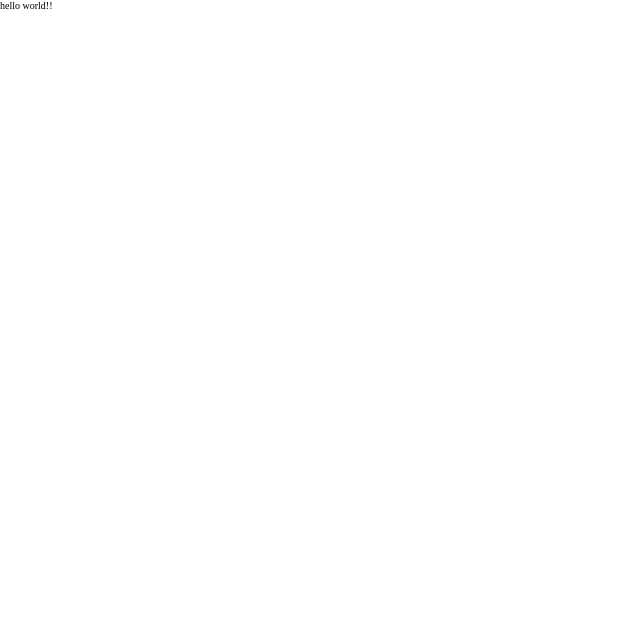
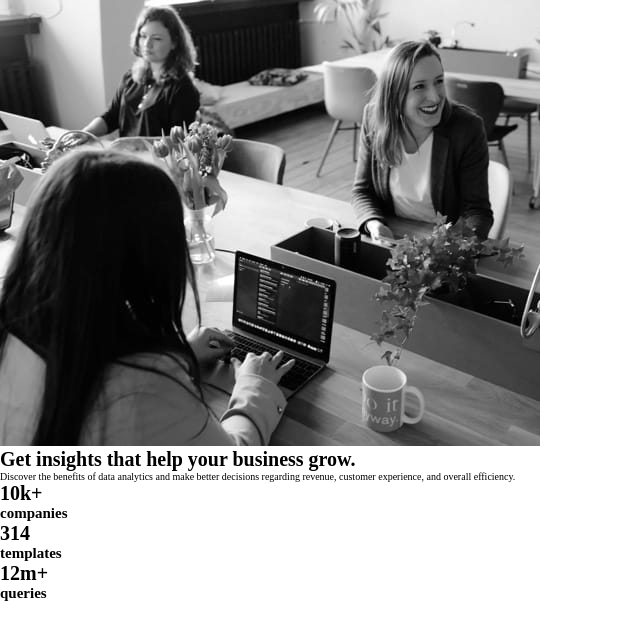
Before and after one commit to sriveer-me/business-insights-card, a website built with Parcel: page src/index.html in a window 1280 px wide. Shown: the whole page, without its empty margins (0-640 px from the left). Built offline with nearby package versions, Linux system fonts and the light colour scheme.

Commit message:
finished the html markup.

```diff
--- a/src/index.html
+++ b/src/index.html
@@ -17,6 +17,33 @@
 
 </head>
 <body>
-    hello world!!
+    <div class="card-holder">
+        <div class="stats-card">
+            <picture>
+                <source media="(max-width:1199px)" srcset="./images/image-header-mobile.jpg">
+                <source media="(min-width:1200px)" srcset="./images/image-header-desktop.jpg">
+                <img class="stats-card__image" src="./images/image-header-mobile.jpg" alt="stats card image">
+            </picture>
+
+            <div class="stats-card__text-box">
+                <h1 class="stats-card__heading-primary">Get <span class="u-color-primary">insights</span> that help your business grow.</h1>
+                <p  class="stats-card__body-text">Discover the benefits of data analytics and make better decisions regarding revenue, customer experience, and overall efficiency.</p>
+                <div class="stats-card__stats-box">
+                    <div class="stats-card__stat">
+                        <h1 class="stats-card__heading-primary">10k+</h1>
+                        <h2 class="stats-card__heading-secondary">companies</h2>
+                    </div>
+                    <div class="stats-card__stat">
+                        <h1 class="stats-card__heading-primary">314</h1>
+                        <h2 class="stats-card__heading-secondary">templates</h2>
+                    </div>
+                    <div class="stats-card__stat">
+                        <h1 class="stats-card__heading-primary">12m+</h1>
+                        <h2 class="stats-card__heading-secondary">queries</h2>
+                    </div>
+                </div>
+            </div>
+        </div>
+    </div>
 </body>
 </html>
```
Also changed, not shown: src/images/favicon-32x32.png (added), src/images/image-header-desktop.jpg (added), src/images/image-header-mobile.jpg (added).
